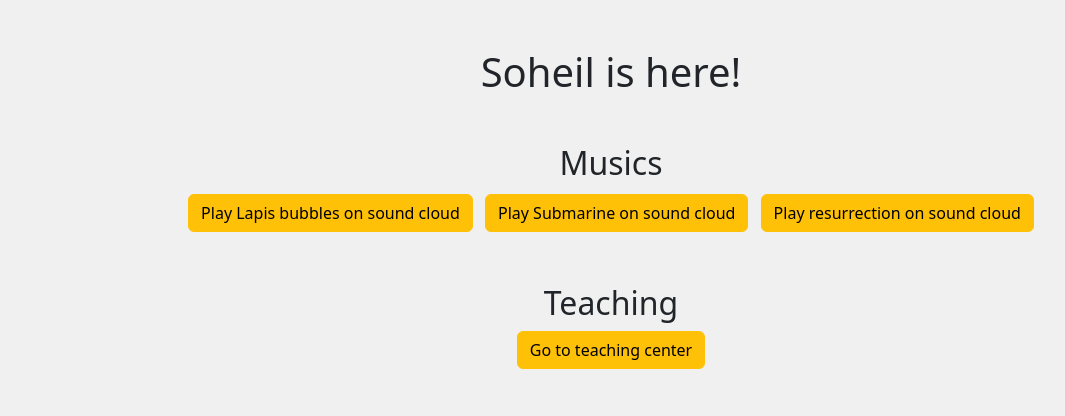
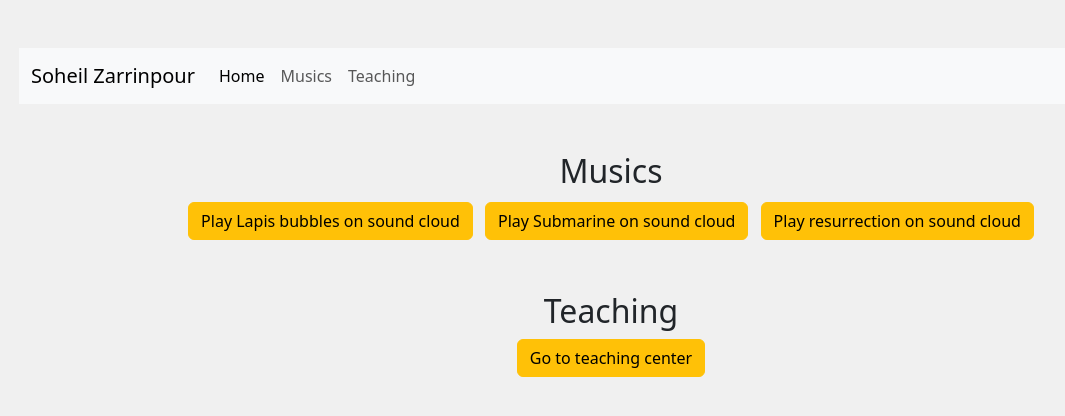
Before and after one commit to sohelz/sohelz.github.io, a plain HTML site: page index.html in a window 1280 px wide. Shown: the whole page, without its empty margins (29-1094 px from the left). Drawn offline with nearby package versions, Linux system fonts and the light colour scheme.

Commit message:
add navigation bar

```diff
--- a/index.html
+++ b/index.html
@@ -8,9 +8,29 @@
     <link rel="stylesheet" href="style.css">
   </head>
 <body class="m-5 text-center">
-<div>
-    <h1>Soheil is here!</h1>
-</div>
+<nav class="navbar navbar-expand-lg bg-body-tertiary">
+  <div class="container-fluid">
+    <button class="navbar-toggler" type="button" data-bs-toggle="collapse" data-bs-target="#navbarTogglerDemo01" aria-controls="navbarTogglerDemo01" aria-expanded="false" aria-label="Toggle navigation">
+      <span class="navbar-toggler-icon"></span>
+    </button>
+    <div class="collapse navbar-collapse" id="navbarTogglerDemo01">
+      <a class="navbar-brand" href="#">Soheil Zarrinpour</a>
+      <ul class="navbar-nav me-auto mb-2 mb-lg-0">
+        <li class="nav-item">
+          <a class="nav-link active" aria-current="page" href="#">Home</a>
+        </li>
+        <li class="nav-item">
+          <a class="nav-link" href="musics.html">Musics</a>
+        </li>
+        <li class="nav-item">
+          <a class="nav-link" href="teaching.html">Teaching</a>
+        </li>
+
+
+      </ul>
+    </div>
+  </div>
+</nav>
 <div>
     <h2 class="mt-5">Musics</h2>
     <a class="btn btn-warning m-1" href="https://soundcloud.com/soheilzarrinpour/lapis-bubbles" role="button">Play Lapis bubbles on sound cloud</a>
```
Also changed, not shown: teaching.html (+24 -0 lines).
